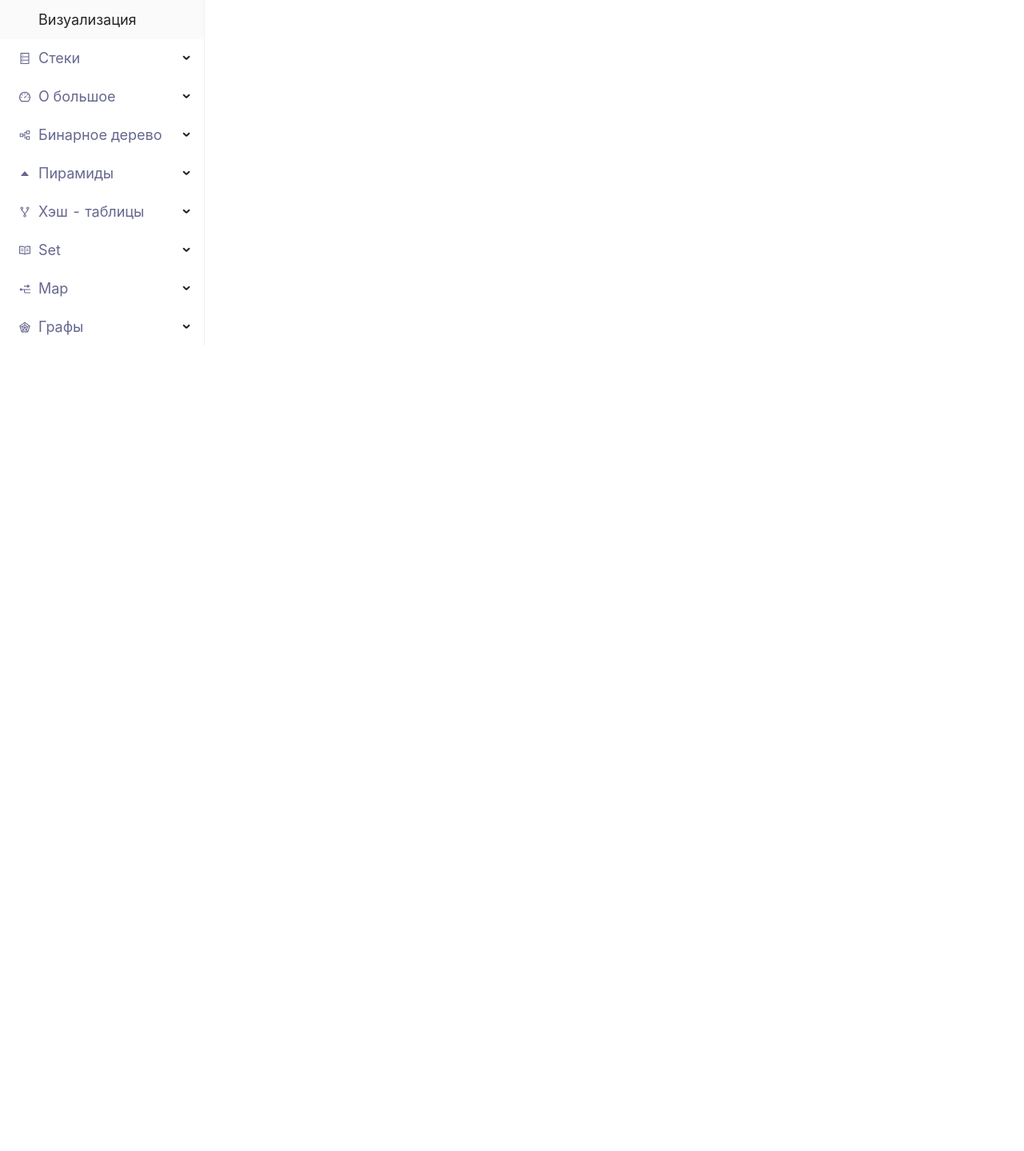
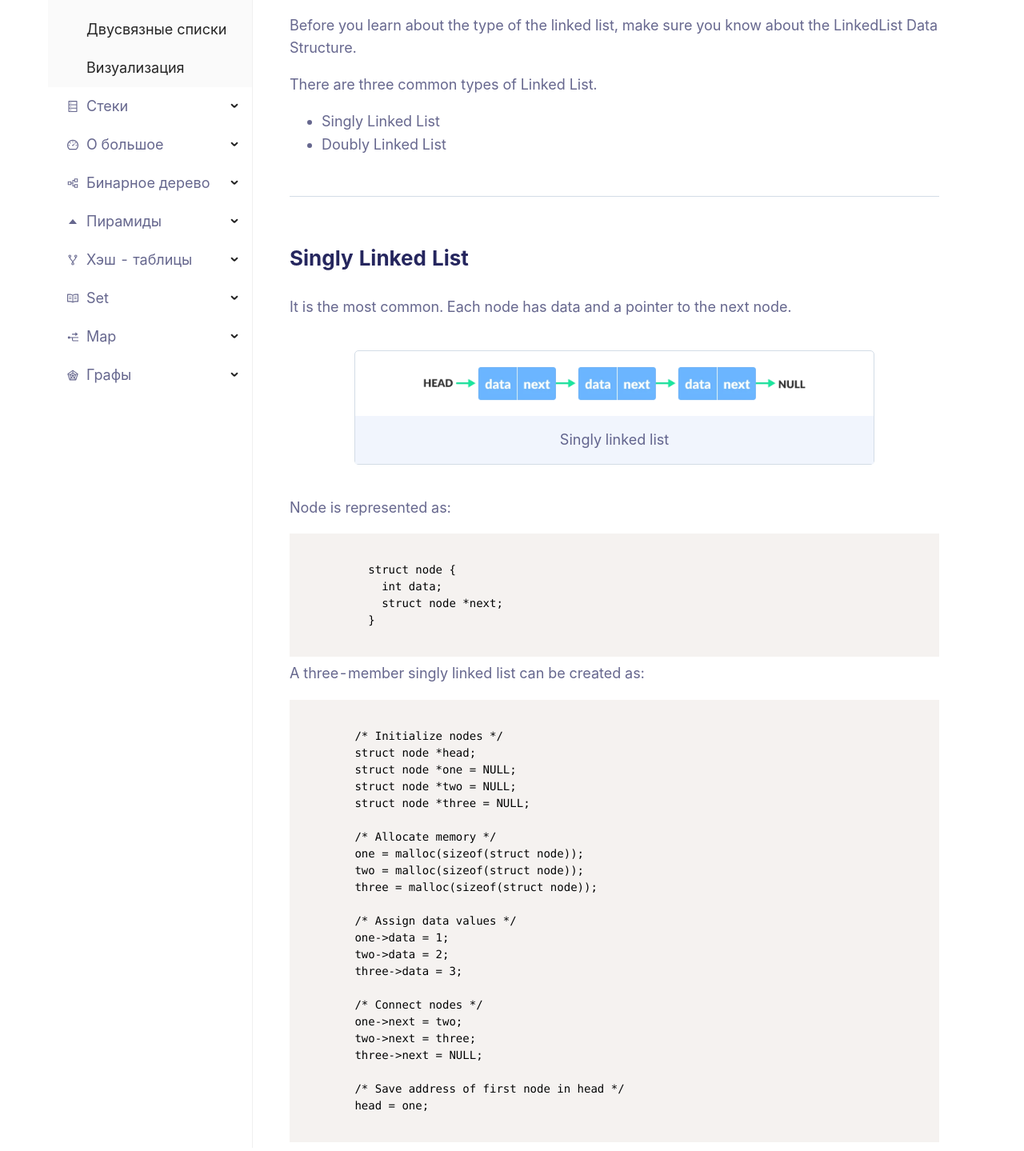
Before and after one commit to ErlanArtykbaev/algorithm-web, a React (Create React App) app: page /o/example in a window 1280 px wide. Shown: the part 191-1630 px from the top of the page at 80% size. Before the commit the page ends 800 px from the top, so only its background shows below. Built offline with nearby package versions, Linux system fonts and the light colour scheme.

Commit message:
feature: doublylist is ready

```diff
--- a/src/App.js
+++ b/src/App.js
@@ -6,6 +6,7 @@ import { BrowserRouter as Router, Route, Switch } from "react-router-dom"
 import "./assets/scss/style.scss"
 // import Header from "./components/layer/Header"
 import Footer from "./components/layer/Footer"
+import DoublyList from "./components/pages/Lists/DoubleList"
 import SinglyList from "./components/pages/Lists/SinglyList"
 import WhatIsList from "./components/pages/Lists/WhatIsList"
 import Sider from "./containers/Sidebar"
@@ -20,7 +21,7 @@ function App() {
           {/* <Route path='/' exact component={TemplateForLectures} exact /> */}
           <Route path='/lists/what-is-list' component={WhatIsList} exact />
           <Route path='/lists/singly' component={SinglyList} />
-          <Route path='/lists/doubly' component={SinglyList} />
+          <Route path='/lists/doubly' component={DoublyList} />
           <Route path='/lists/visaul' component={SinglyList} />
           <Route path='/queues/stecks' component={SinglyList} />
           <Route path='/queues/priority' component={SinglyList} />
--- a/src/assets/scss/_initalSetUp.scss
+++ b/src/assets/scss/_initalSetUp.scss
@@ -19,9 +19,3 @@ ul {
     font-size: 18px;
   }
 }
-
-// pre {
-//   background-color: #383b40;
-//   border-radius: 5px;
-//   color: white;
-// }
--- a/src/assets/scss/style.scss
+++ b/src/assets/scss/style.scss
@@ -15,4 +15,5 @@
 
 .app {
   display: flex;
+  padding: 60px;
 }
--- /dev/null
+++ b/src/components/pages/Lists/DoubleList.js
@@ -0,0 +1,68 @@
+import React from "react"
+import ImageWrapper from "../../layer/ImageWrapper"
+
+import first from "../../../assets/img/linked-list/doubly-linked-list-concept.webp"
+
+const DoublyList = () => {
+  return (
+    <div className='container'>
+      <h3 className='title'>Types of Linked List - Doubly linked</h3>
+      <p>
+        We add a pointer to the previous node in a doubly-linked list. Thus, we
+        can go in either direction: forward or backward.
+      </p>
+      <ImageWrapper url={first} text='Doubly linked list' />
+      <p>A node is represented as</p>
+      <pre>
+        <code className='language-java'>
+          {`
+            struct node {
+              int data;
+              struct node *next;
+              struct node *prev;
+            }
+          `}
+        </code>
+      </pre>
+      <p>A three-member doubly linked list can be created as</p>
+
+      <pre>
+        <code className='language-java'>
+          {`
+          /* Initialize nodes */
+          struct node *head;
+          struct node *one = NULL;
+          struct node *two = NULL;
+          struct node *three = NULL;
+
+          /* Allocate memory */
+          one = malloc(sizeof(struct node));
+          two = malloc(sizeof(struct node));
+          three = malloc(sizeof(struct node));
+
+          /* Assign data values */
+          one->data = 1;
+          two->data = 2;
+          three->data = 3;
+
+          /* Connect nodes */
+          one->next = two;
+          one->prev = NULL;
+
+          two->next = three;
+          two->prev = one;
+
+          three->next = NULL;
+          three->prev = two;
+
+          /* Save address of first node in head */
+          head = one;
+          `}
+        </code>
+      </pre>
+      <div className='divider'></div>
+    </div>
+  )
+}
+
+export default DoublyList
--- a/src/components/pages/Lists/SinglyList.js
+++ b/src/components/pages/Lists/SinglyList.js
@@ -1,9 +1,71 @@
 import React from "react"
+
+import first from "../../../assets/img/linked-list/linked-list-concept.webp"
+import ImageWrapper from "../../layer/ImageWrapper"
 
 const SinglyList = () => {
   return (
-    <div>
-      <div>singly list</div>
+    <div className='container'>
+      <h3 className='title'>Types of Linked List - Singly linked</h3>
+      <p>
+        In this tutorial, you will learn different types of linked list. Also,
+        you will find implementation of linked list in C.
+      </p>
+
+      <p>
+        Before you learn about the type of the linked list, make sure you know
+        about the LinkedList Data Structure.
+      </p>
+      <p>There are three common types of Linked List.</p>
+      <ul>
+        <li>Singly Linked List</li>
+        <li>Doubly Linked List</li>
+      </ul>
+      <div className='divider'></div>
+      <h3 className='sub-title'>Singly Linked List</h3>
+      <p>
+        It is the most common. Each node has data and a pointer to the next
+        node.
+      </p>
+      <ImageWrapper url={first} text='Singly linked list' />
+      <p>Node is represented as:</p>
+      <pre>
+        <code className='language-java'>{`
+          struct node {
+            int data;
+            struct node *next;
+          }
+        `}</code>
+      </pre>
+      <p>A three-member singly linked list can be created as:</p>
+
+      <pre>
+        <code className='language-java'>{`
+        /* Initialize nodes */
+        struct node *head;
+        struct node *one = NULL;
+        struct node *two = NULL;
+        struct node *three = NULL;
+
+        /* Allocate memory */
+        one = malloc(sizeof(struct node));
+        two = malloc(sizeof(struct node));
+        three = malloc(sizeof(struct node));
+
+        /* Assign data values */
+        one->data = 1;
+        two->data = 2;
+        three->data = 3;
+
+        /* Connect nodes */
+        one->next = two;
+        two->next = three;
+        three->next = NULL;
+
+        /* Save address of first node in head */
+        head = one;
+        `}</code>
+      </pre>
     </div>
   )
 }
```
Also changed, not shown: src/assets/img/linked-list/doubly-linked-list-concept.webp (added).
